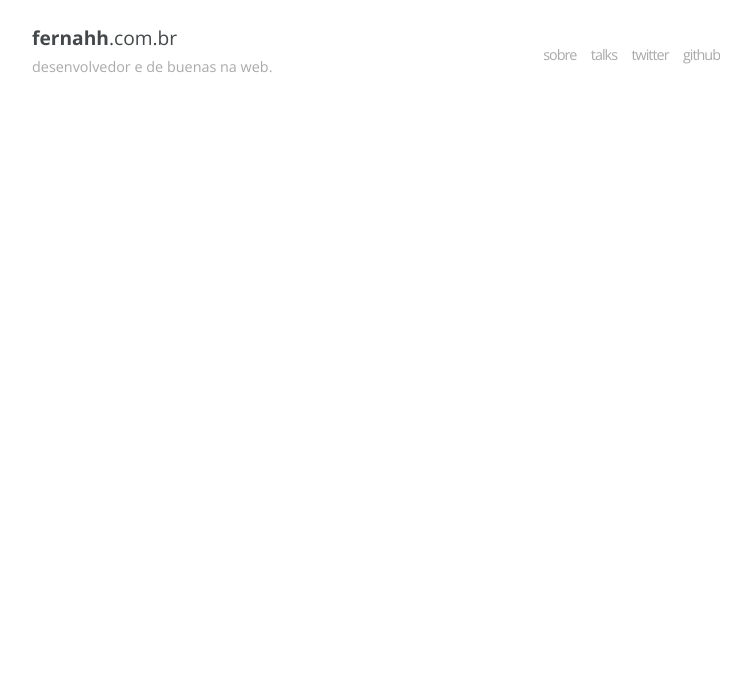
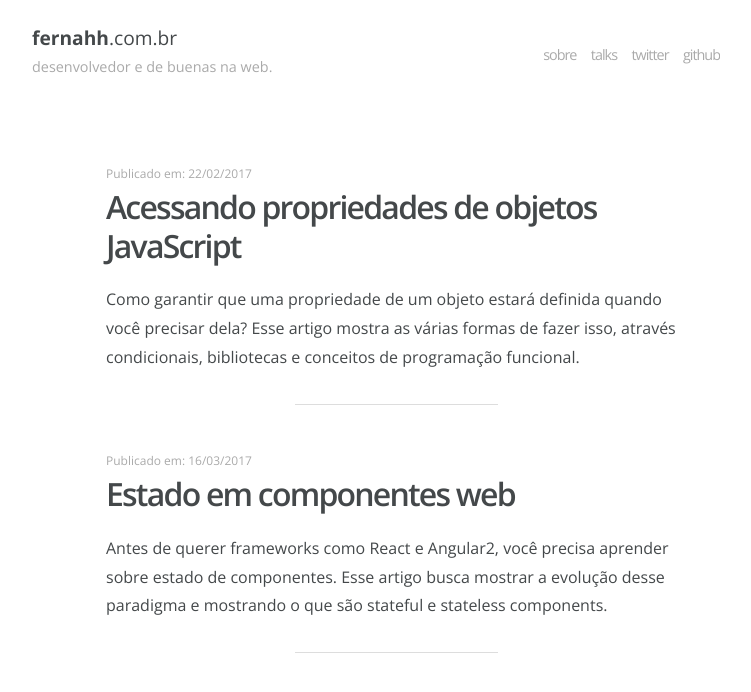
Before and after one commit to fernahh/website, a Next.js app: page / in a window 1280 px wide. Shown: the top 692 px of the page, without its empty margins (264-1015 px from the left). Built offline with nearby package versions, Linux system fonts and the light colour scheme.

Commit message:
feat(post-index): add post index component

```diff
--- /dev/null
+++ b/components/post-index.js
@@ -0,0 +1,49 @@
+import Link from 'next/link'
+import colors from '../theme/styles'
+import HR from './hr'
+import Time from './time'
+
+const PostIndex = ({ post }) => (
+  <li>
+    <Time date={post.date}/>
+
+    <h2>
+      <Link href={post.path} as={post.id} prefetch>
+        <a>{post.title}</a>
+      </Link>
+    </h2>
+
+    <p>{post.description}</p>
+
+    <HR />
+
+    <style jsx>{`
+      li {
+        margin-bottom: 2em;
+      }
+
+      h2 {
+        margin-top: 0;
+        margin-bottom: 20px;
+        font-size: 2em;
+        font-weight: 600;
+        line-height: 1.2em;
+        letter-spacing: -1.79px;
+        transition: all 200ms ease-in-out;
+      }
+
+      a {
+        color: ${colors.adjacent};
+        border: 0;
+      }
+
+      a:hover,
+      a:active,
+      a:focus {
+        color: ${colors.black};
+      }
+    `}</style>
+  </li>
+)
+
+export default PostIndex
--- a/pages/index.js
+++ b/pages/index.js
@@ -1,6 +1,32 @@
+import Link from 'next/link'
 import Layout from '../layouts/layout'
+import posts from '../data/posts'
+import colors from '../theme/styles'
+import PostIndex from '../components/post-index'
+
+const getPosts = () => posts.map(post => Object.assign({
+  path: `/posts/${post.id}`
+}, post))
 
 export default () => (
   <Layout>
+    <ul>
+      {
+        getPosts().map(post => (
+          <div>
+            <PostIndex key={post.id} post={post}/>
+          </div>
+        ))
+      }
+    </ul>
+
+    <style jsx>{`
+      ul {
+        display: block;
+        max-width: 620px;
+        margin: auto;
+        list-style-type: none;
+      }
+    `}</style>
   </Layout>
 )
```
